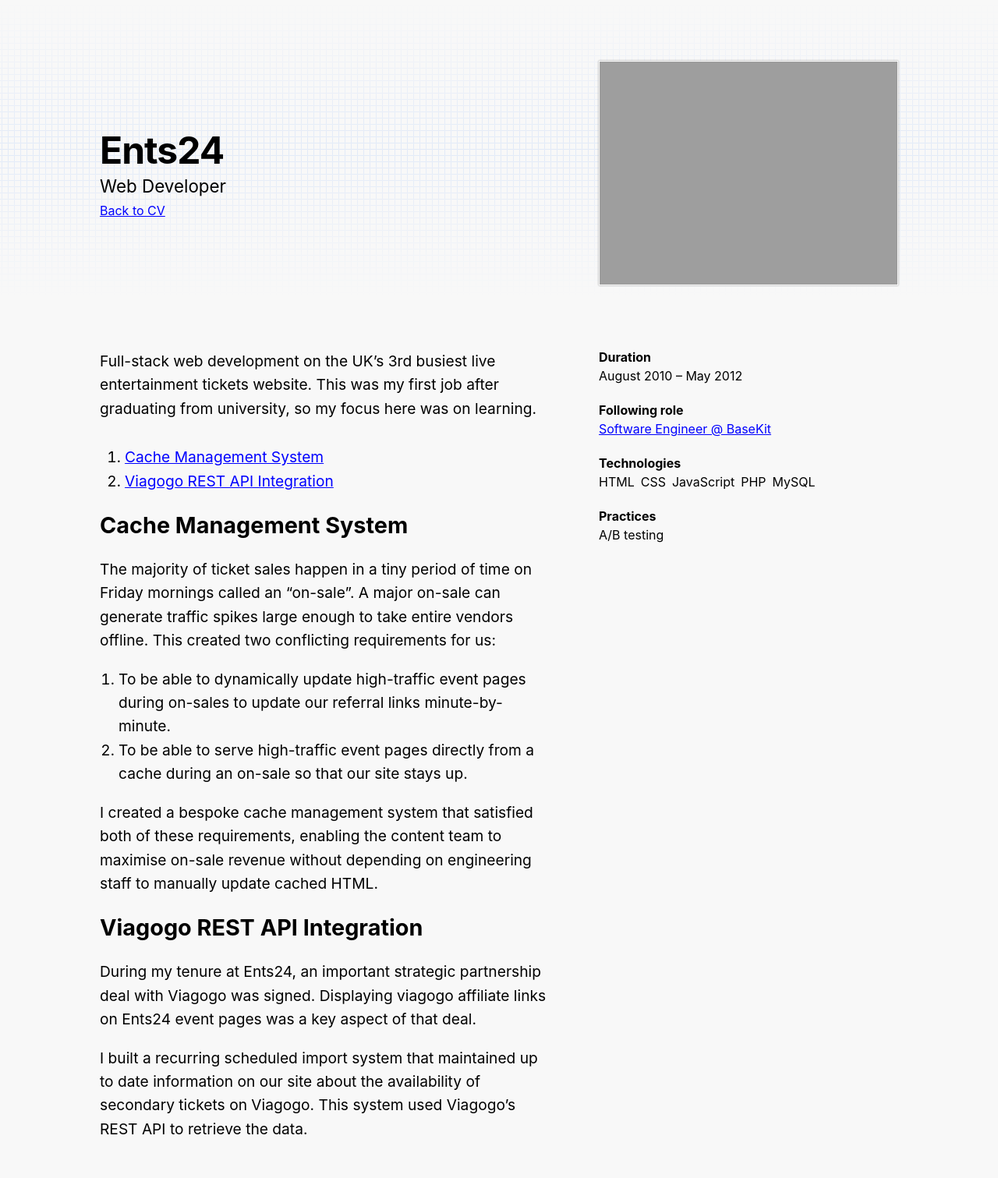
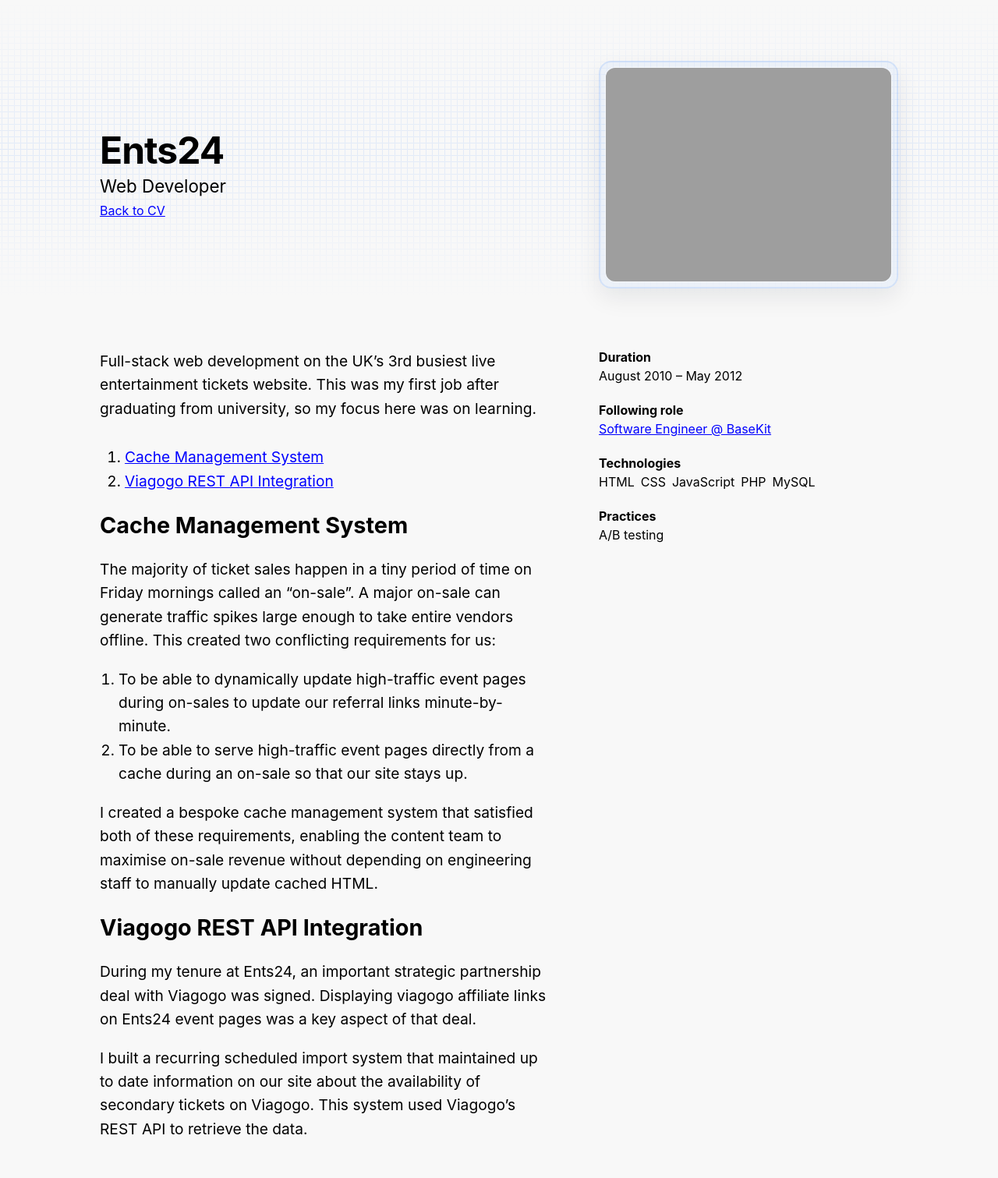
Before and after one commit to henrycatalinismith/henry.catalinismith.se, a Jekyll site: the page built from _roles/2010-08-02-ents24.md, in a window 1280 px wide. Shown: the whole page at 78% size. Built offline with Jekyll 4.4.1, drawn with Linux system fonts in a browser that asks for light colours.

Commit message:
add halo effetct

```diff
--- a/_sass/_page-header-double.scss
+++ b/_sass/_page-header-double.scss
@@ -10,7 +10,7 @@
   align-items: center;
   justify-items: center;
   text-align: center;
-  row-gap: 2rem;
+  row-gap: 1.75rem;
   max-width: 44rem;
   margin: 0 auto;
   min-height: var(--page-header-min-height);
@@ -42,13 +42,19 @@
 
 .page-header-double__logo {
   grid-area: logo;
+  display: inline-flex;
+  padding: 0.35rem;
+  background: rgba(59, 130, 246, 0.06);
+  border: 1px solid rgba(59, 130, 246, 0.16);
+  border-radius: 999px;
+  box-shadow: 0 0 0 1px rgba(255, 255, 255, 0.35) inset, 0 12px 30px rgba(15, 23, 42, 0.08);
 }
 
 .page-header-double__logo img {
+  display: block;
   border-radius: 50%;
-  border: 4px solid white;
-  box-shadow: 0 0 2px grey;
   width: 6rem;
+  box-shadow: 0 0 0 1px rgba(255, 255, 255, 0.5);
 }
 
 @media (min-width: 64rem) {
@@ -65,12 +71,13 @@
 
   .page-header-double__logo {
     justify-self: end;
+    padding: 0.5rem;
+    border-radius: 1rem;
+    box-shadow: 0 0 0 1px rgba(59, 130, 246, 0.12) inset, 0 12px 30px rgba(15, 23, 42, 0.08);
   }
 
   .page-header-double__logo img {
-    border-radius: 0;
-    border: 1px solid white;
-    box-shadow: 0 0 2px grey;
+    border-radius: 0.75rem;
     width: 100%;
     max-width: 24rem;
   }
```
